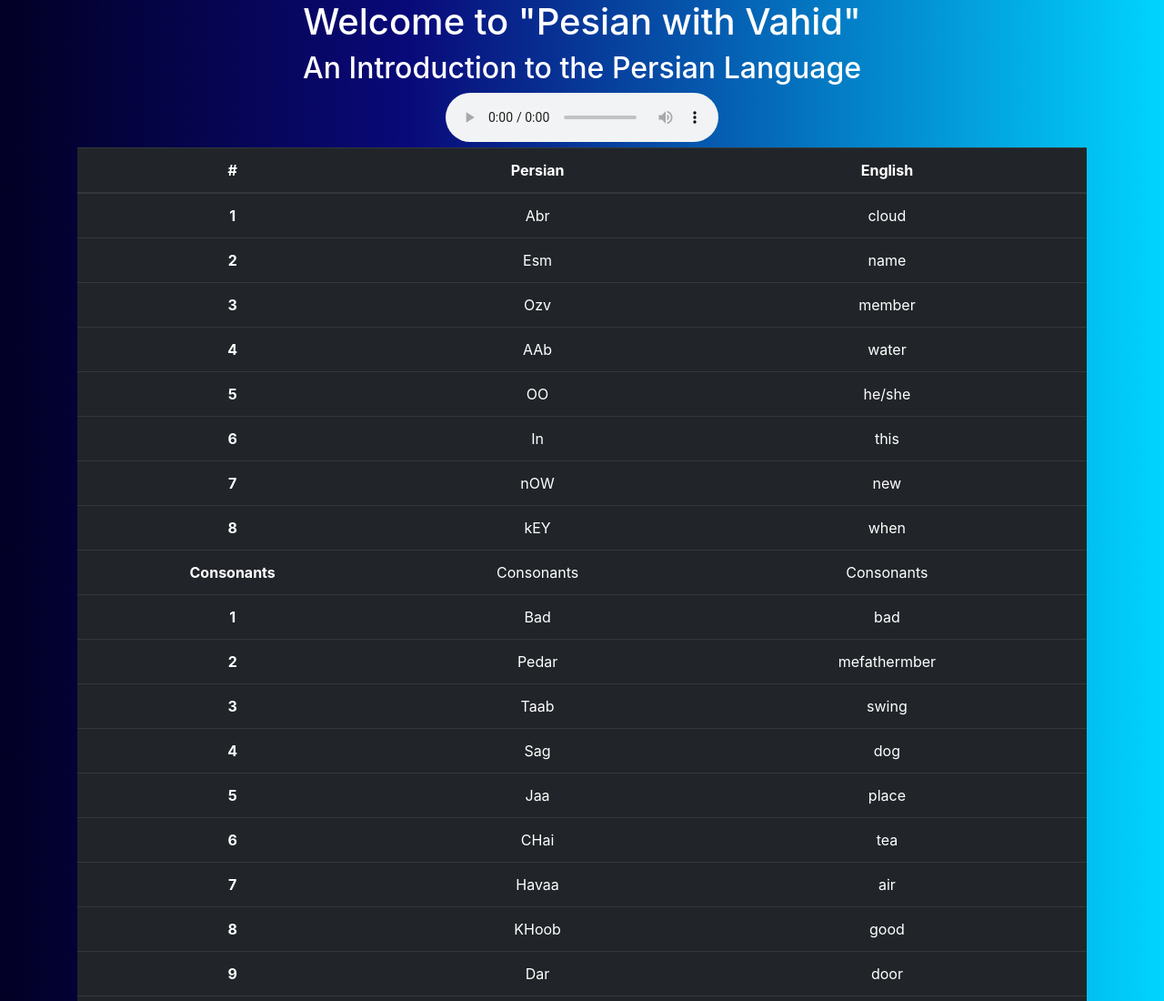
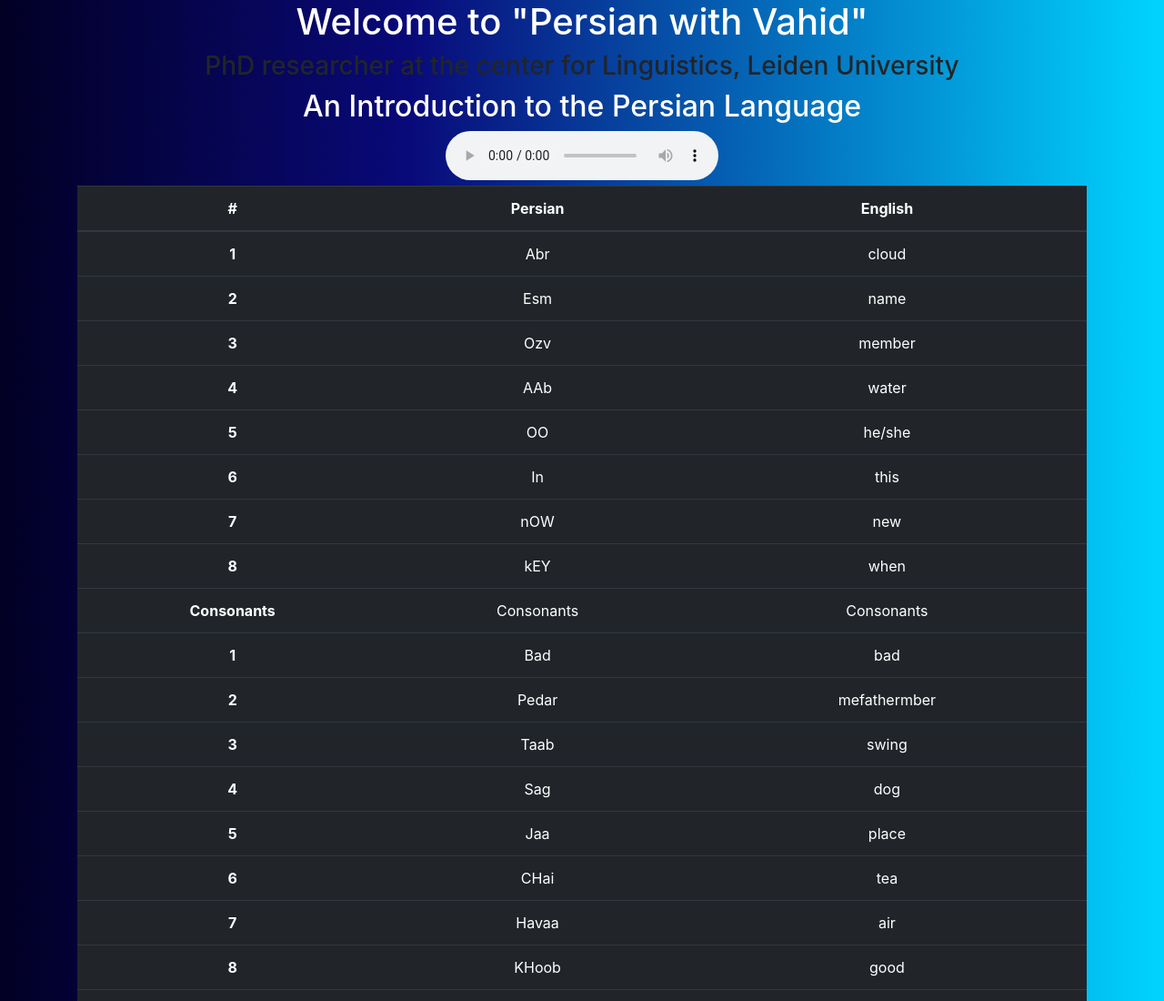
Before and after one commit to Vidito/digitalobo, a plain HTML site: page persian.html in a window 1280 px wide. Shown: the top 1100 px of the page at 91% size. Drawn offline with nearby package versions, Linux system fonts and the light colour scheme.

Commit message:
Update persian.html

```diff
--- a/persian.html
+++ b/persian.html
@@ -31,7 +31,8 @@
     </style>
   </head>
   <body>
-    <h1>Welcome to "Pesian with Vahid"</h1>
+    <h1>Welcome to "Persian with Vahid"</h1>
+    <h3> PhD researcher at the center for Linguistics, Leiden University </h3>
 
     <h2>An Introduction to the Persian Language</h2>
     <audio controls>
```
